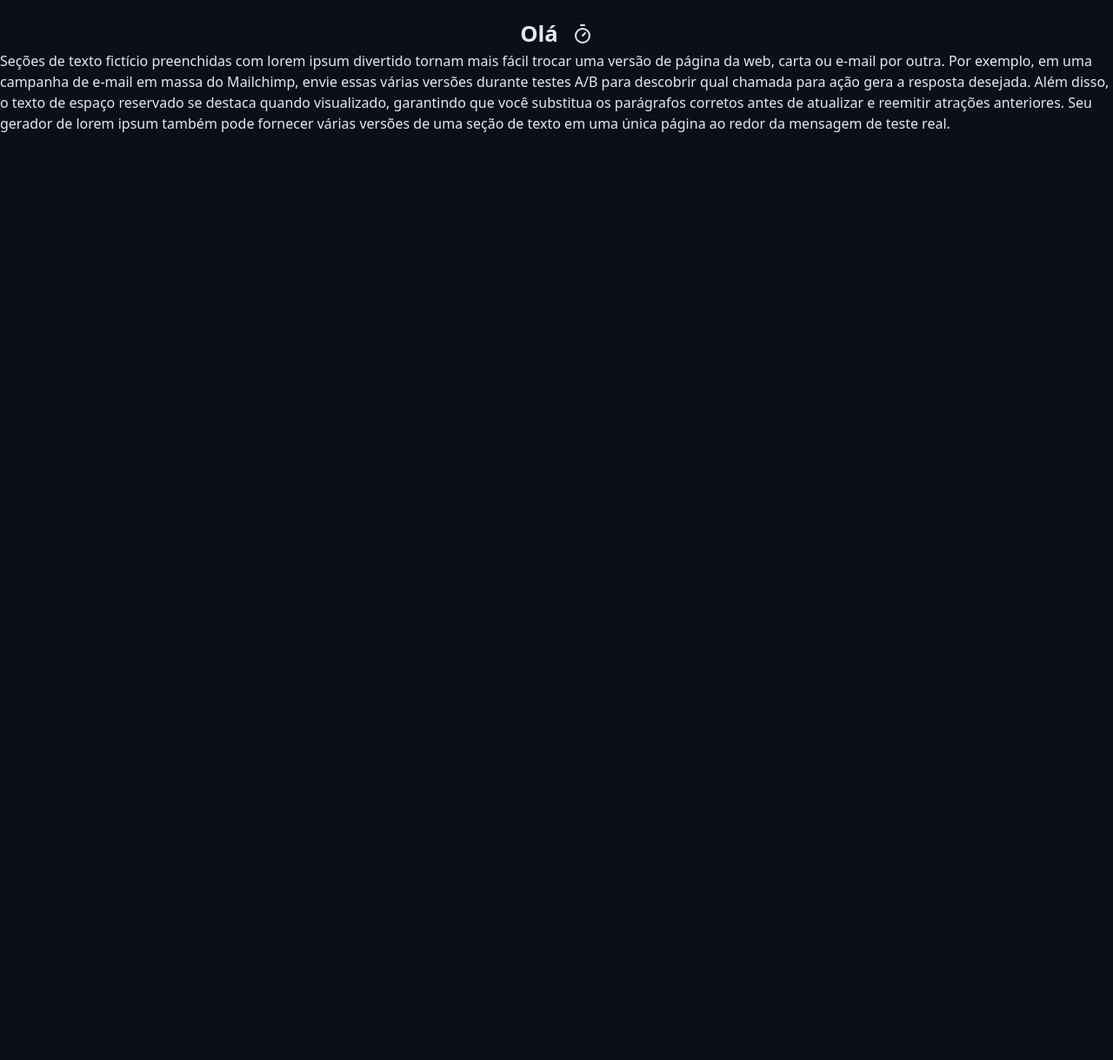
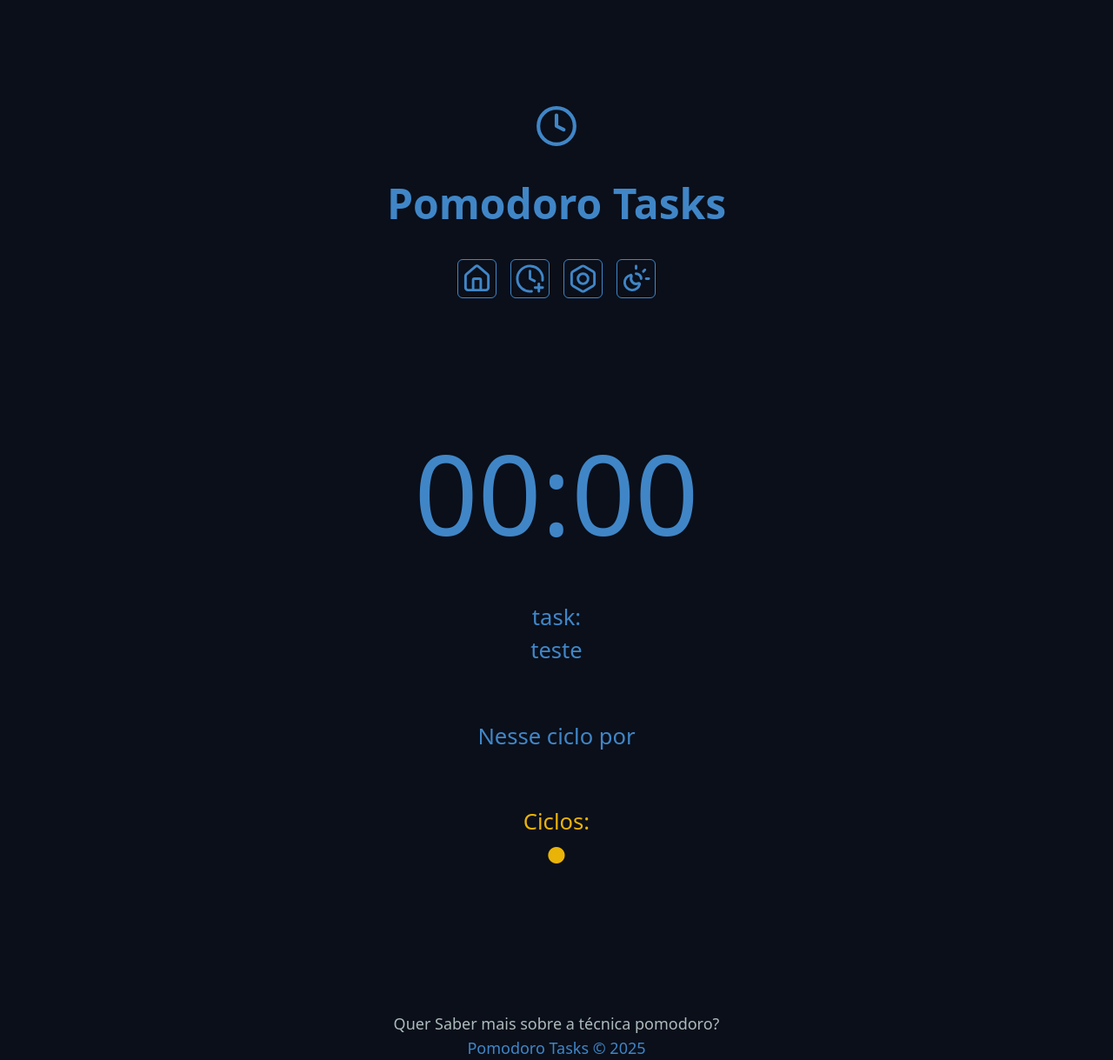
Before and after one commit to renato-saldanha/pomodoro, a Next.js app: page / in a window 1280 px wide. Shown: the whole page at 87% size. Before the commit the page ends 800 px from the top, so only its background shows below. Built offline with nearby package versions, Linux system fonts and the light colour scheme.

Commit message:
Inicio da estrutura com um mock básico para validar parte da ideia visual do projeto

```diff
--- /dev/null
+++ b/src/components/CustomButton/index.tsx
@@ -0,0 +1,20 @@
+import React, { ButtonHTMLAttributes } from 'react';
+
+type CustomButtonProps = {
+    Icone :  React.ReactNode
+};
+
+const CustomButton : React.FC<ButtonHTMLAttributes<HTMLButtonElement> & CustomButtonProps> = ({...props}) => {
+
+    return (
+        <button
+            className='text-primario border rounded-md p-1 cursor-pointer hover:text-primario-escuro
+                        transition transform hover:scale-103 '
+            {...props}
+        >
+        {props.Icone}
+        </button>
+    )
+}
+
+export default CustomButton;
--- /dev/null
+++ b/src/components/Footer/index.tsx
@@ -0,0 +1,20 @@
+import  Link  from 'next/link';
+import React from 'react';
+
+type FooterProps = {
+
+}
+
+const Footer : React.FC<FooterProps> = () => {
+    return (
+        <footer className='flex flex-col justify-center items-center h-30min-h-screen text-lg'>
+            <Link href='/'
+                className='text-link-cor hover:text-link-hover'>
+                Quer Saber mais sobre a técnica pomodoro?
+            </Link>
+            <p >Pomodoro Tasks © 2025</p>
+        </footer>
+    );
+}
+
+export default Footer;
--- /dev/null
+++ b/src/components/Header/index.tsx
@@ -0,0 +1,41 @@
+import { House, ClockPlus, ClockIcon, Bolt, SunMoon  } from 'lucide-react';
+import React from 'react';
+import CustomButton from '../CustomButton';
+import { useRouter } from 'next/router';
+
+type HeaderProps = {
+
+}
+
+const Header : React.FC<HeaderProps> = () => {
+    const router = useRouter();
+
+    const goHome = () => router.push('/');
+    const goHistorico = () => router.push('/');
+    const goConfiguracao = () => router.push('/');
+    // const mudarCor = ;
+
+    return(
+        <header className='flex flex-col items-center space-y-10 font-bold'>
+            <ClockIcon size={50}/>
+            <h1 className='text-5xl'>Pomodoro Tasks</h1>
+
+            <div className='flex space-x-4 flex-2'>
+                <CustomButton
+                    onClick={()=> goHome}
+                    Icone={<House size={35}/>}/>
+                <CustomButton
+                    onClick={()=> goHistorico}
+                    Icone={<ClockPlus size={35}/>}/>
+                <CustomButton
+                    onClick={()=> goConfiguracao}
+                    Icone={<Bolt size={35}/>}/>
+                <CustomButton
+                    onClick={()=> goHome}
+                    Icone={<SunMoon size={35}/>}/>
+            </div>
+        </header>
+    )
+}
+
+export default Header;
--- a/src/components/Heading/index.tsx
+++ b/src/components/Heading/index.tsx
@@ -7,7 +7,7 @@ type HeadingProps = {
 const Heading : React.FC<HeadingProps> = ({children}) => {
     return (
         <div>
-            <h2 className='flex justify-center items-center gap-4 mt-5 font-bold'>
+            <h2 className='flex justify-center items-center gap-4 mt-15 font-bold'>
                 {children}
             </h2>
         </div>
--- /dev/null
+++ b/src/pages/Inicio/index.tsx
@@ -0,0 +1,27 @@
+import React from "react";
+
+type HomeProps = {
+
+};
+
+const Inicio : React.FC<HomeProps> = () => {
+    return (
+        <main className="space-y-15">
+            <div className="text-9xl"> 00:00 </div>
+            <div>
+                <p>task:</p>
+                <label>teste</label>
+            </div>
+            <div>
+                <p>Nesse ciclo {} por {}</p>
+            </div>
+            <div className="text-aviso ">
+                <p>Ciclos:</p>
+                <div > ● </div>
+            </div>
+
+        </main>
+    )
+}
+
+export default Inicio;
--- a/src/pages/index.tsx
+++ b/src/pages/index.tsx
@@ -1,20 +1,13 @@
-import Heading from "@/components/Heading"
-import { TimerIcon } from "lucide-react";
+import Footer from "@/components/Footer";
+import Header from "@/components/Header";
+import Inicio from "./Inicio";
 
 export default function Home() {
   return (
-    <main >
-      <Heading>
-        Olá
-        <button>
-          <TimerIcon/>
-        </button>
-      </Heading>
-        <p  className="text-base">
-          Seções de texto fictício preenchidas com lorem ipsum divertido tornam mais fácil trocar uma versão de página da web, carta ou e-mail por outra. Por exemplo, em uma campanha de e-mail em massa do Mailchimp, envie essas várias versões durante testes A/B para descobrir qual chamada para ação gera a resposta desejada.
-          Além disso, o texto de espaço reservado se destaca quando visualizado, garantindo que você substitua os parágrafos corretos antes de atualizar e reemitir atrações anteriores. Seu gerador de lorem ipsum também pode fornecer várias versões de uma seção de texto em uma única página ao redor da mensagem de teste real.
-        </p>
-
-    </main>
+    <div className="flex flex-col items-center justify-center mt-30 text-primario text-center space-y-40">
+      <Header />
+      <Inicio />
+      <Footer />
+    </div>
   );
 }
--- a/src/styles/globals.css
+++ b/src/styles/globals.css
@@ -15,7 +15,7 @@
   --primario: #4086c7;
   --primario-escuro: #2f6394;
 
-  --link-cor: #137adb;
+  --link-cor: #adbbbb;
   --link-hover: #0e5394;
 
   --sucesso: #22c55e;
```
